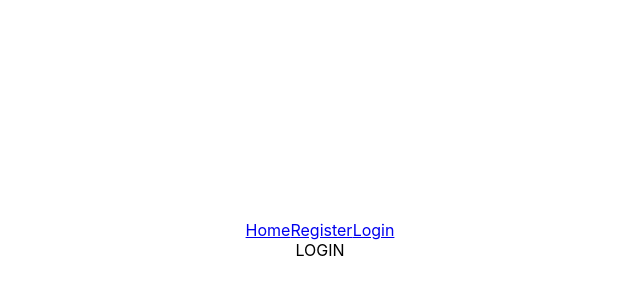
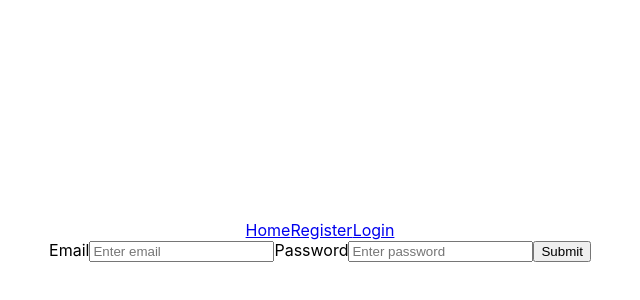
Before and after one commit to ArturTkaczuk/jwt-auth-simple, a React (Create React App) app in the folder frontend/: page /login in a window 1280 px wide. Shown: the part 20-320 px from the top of the page, without its empty margins (320-960 px from the left). Built offline with nearby package versions, Linux system fonts and the light colour scheme; the HTML template or start-up script is replaced by a standard one.

Commit message:
Add state to Register component

```diff
--- a/frontend/src/pages/Login.tsx
+++ b/frontend/src/pages/Login.tsx
@@ -1,5 +1,17 @@
-type LoginProps = {};
+export const Login = (): JSX.Element => {
+  const loginUser = (event: React.FormEvent<HTMLFormElement>): void => {
+    event.preventDefault();
+  };
 
-export const Login = ({}: LoginProps): JSX.Element => {
-  return <div>LOGIN</div>;
+  return (
+    <div>
+      <form onSubmit={loginUser}>
+        <label>Email</label>
+        <input type="email" placeholder="Enter email" />
+        <label>Password</label>
+        <input type="password" placeholder="Enter password" />
+        <button type="submit">Submit</button>
+      </form>
+    </div>
+  );
 };
--- a/frontend/src/pages/Register.tsx
+++ b/frontend/src/pages/Register.tsx
@@ -1,17 +1,40 @@
+import { useState } from "react";
+
 export const Register = (): JSX.Element => {
-  const registerUser = (event: React.FormEvent<HTMLFormElement>): void => {
-    event.preventDefault();
+  const [data, setData] = useState({
+    name: "",
+    email: "",
+    password: "",
+  });
+
+  const registerUser = (e: React.FormEvent<HTMLFormElement>): void => {
+    e.preventDefault();
   };
 
   return (
     <div>
       <form onSubmit={registerUser}>
         <label>Name</label>
-        <input type="text" placeholder="Enter name" />
+        <input
+          type="text"
+          placeholder="Enter name"
+          value={data.name}
+          onChange={(e) => setData({ ...data, name: e.target.value })}
+        />
         <label>Email</label>
-        <input type="email" placeholder="Enter email" />
+        <input
+          type="email"
+          placeholder="Enter email"
+          value={data.email}
+          onChange={(e) => setData({ ...data, email: e.target.value })}
+        />
         <label>Password</label>
-        <input type="password" placeholder="Enter password" />
+        <input
+          type="password"
+          placeholder="Enter password"
+          value={data.password}
+          onChange={(e) => setData({ ...data, password: e.target.value })}
+        />
         <button type="submit">Submit</button>
       </form>
     </div>
```
